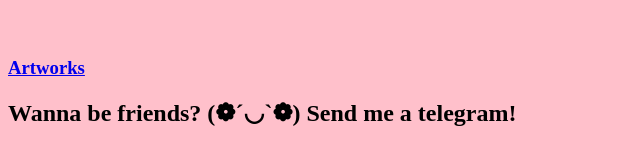
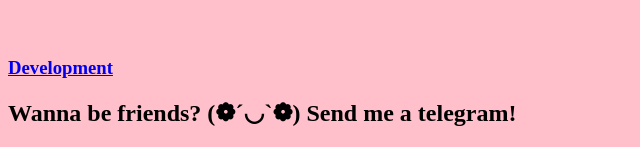
Before and after one commit to erindavid03/portfolio-site, a React (Create React App) app: page / in a window 1280 px wide. Shown: the part 1376-1523 px from the top of the page, without its empty margins (0-640 px from the left). Built offline with nearby package versions, Linux system fonts and the light colour scheme.

Commit message:
fix development icon title to development

```diff
--- a/src/components/WorkLinks.js
+++ b/src/components/WorkLinks.js
@@ -29,8 +29,8 @@ function WorkLinks() {
         onMouseOver={()=>setHoverCheckDev(true)}
         onMouseOut={()=>setHoverCheckDev(false)}>
             <article>
-                <img src={hoverCheckDev ? `${DevHover}` : `${DevIcon}`} alt="Cat holding a piece of artwork"/>
-                <h3>Artworks</h3>
+                <img src={hoverCheckDev ? `${DevHover}` : `${DevIcon}`} alt="Cat using computer"/>
+                <h3>Development</h3>
             </article>
         </Link>
 
```
